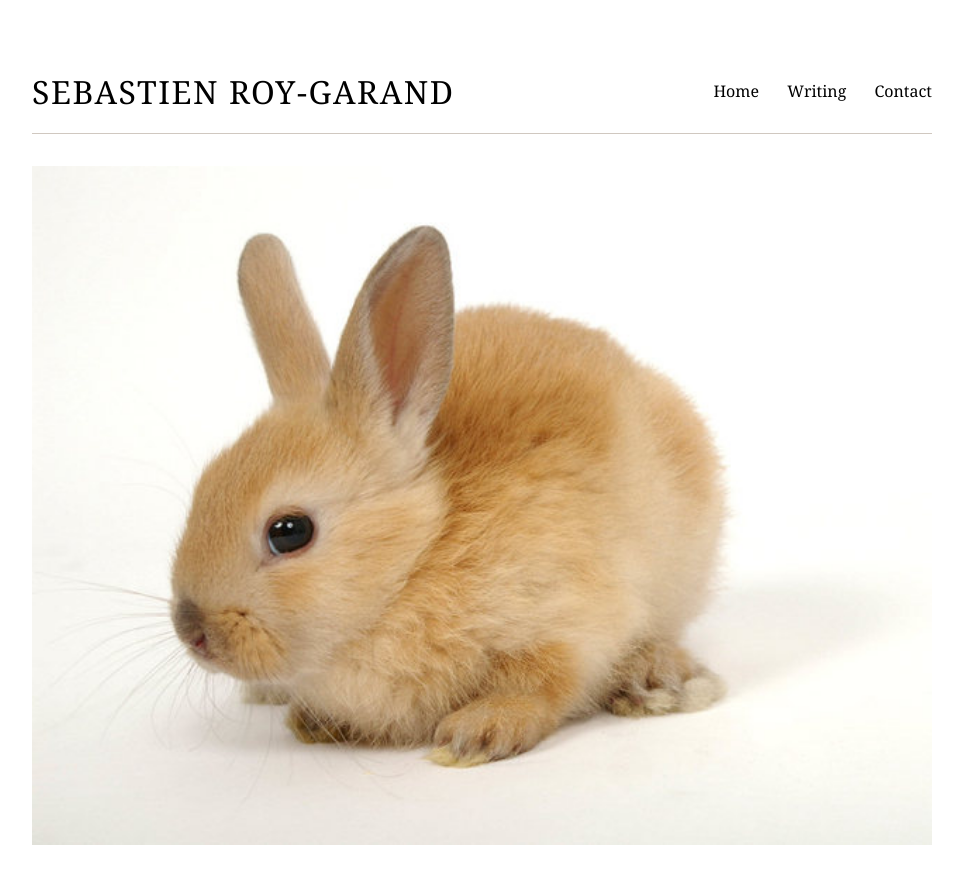
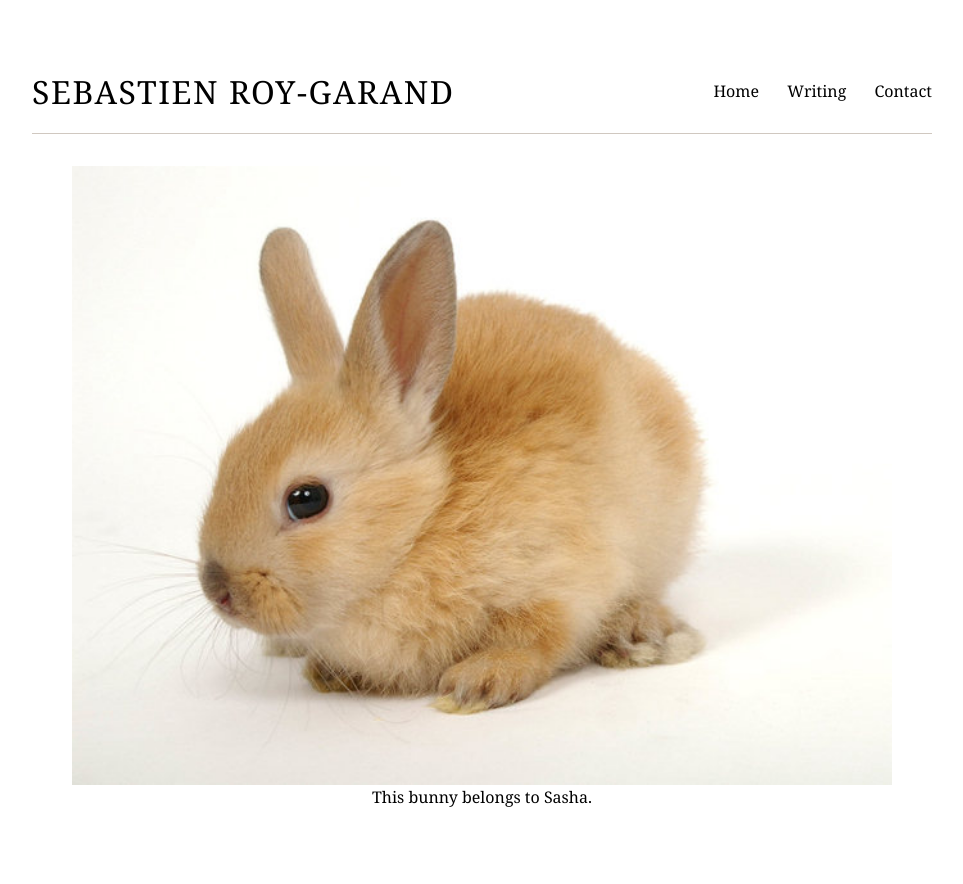
Before and after one commit to sroygara/sroygara.github.io, a Jekyll site: the page built from writing/bunny.md, in a window 1280 px wide. Shown: the top 884 px of the page, without its empty margins (158-1121 px from the left). Built offline with Jekyll 4.4.1, drawn with Linux system fonts in a browser that asks for light colours; our own code applies the rules of GitHub Pages for plain Markdown files.

Commit message:
bunny update

```diff
--- a/writing/bunny.md
+++ b/writing/bunny.md
@@ -1 +1,4 @@
-<img src="../Images/Bunny.jpg" alt="This bunny belongs to Sasha" style="display: block; margin: auto;" width="100%" />
+<figure style="text-align: center;">
+    <img src="../Images/Bunny.jpg" alt="This bunny belongs to Sasha" style="display: block; margin: auto;" width="100%" />
+    <figcaption style="font-size: 1em;">This bunny belongs to Sasha.</figcaption>
+</figure>
```
